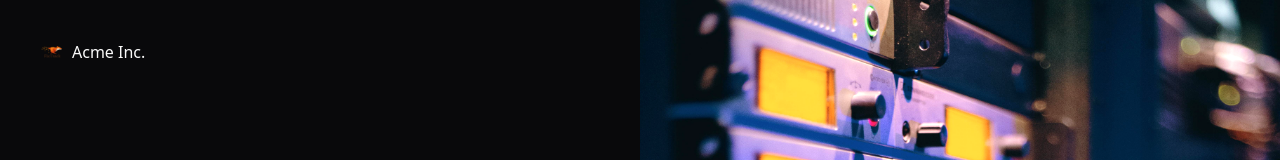
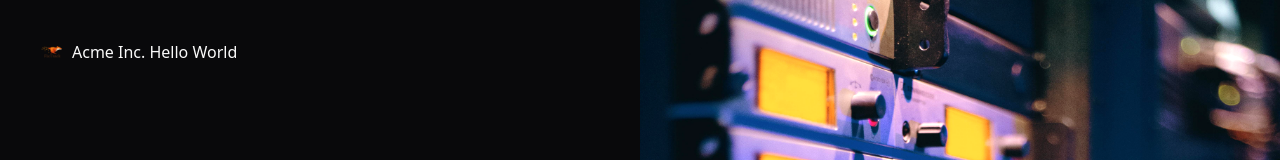
Before and after one commit to GearRata/reports-ui, a Next.js app: page / in a window 1280 px wide. Shown: the top 160 px of the page. Built offline with nearby package versions, Linux system fonts and the light colour scheme.

Commit message:
add label

```diff
--- a/app/page.tsx
+++ b/app/page.tsx
@@ -12,7 +12,7 @@ export default function LoginPage() {
             <div className="text-primary-foreground flex size-6 items-center justify-center rounded-md">
               <Image src="/logo.png" alt="Logo" width={24} height={24} />
             </div>
-            Acme Inc.
+            Acme Inc. Hello World
           </a>
         </div>
         <div className="flex flex-1 items-center justify-center">
```
